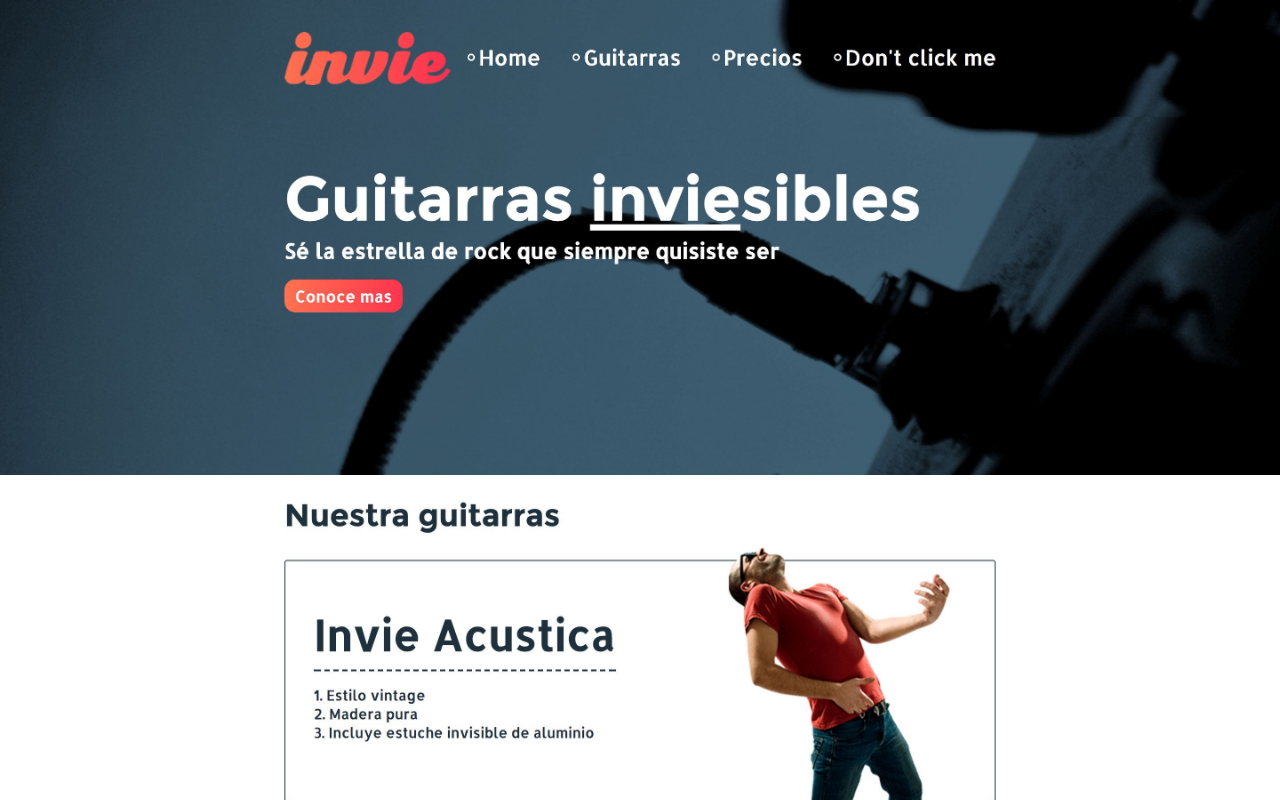
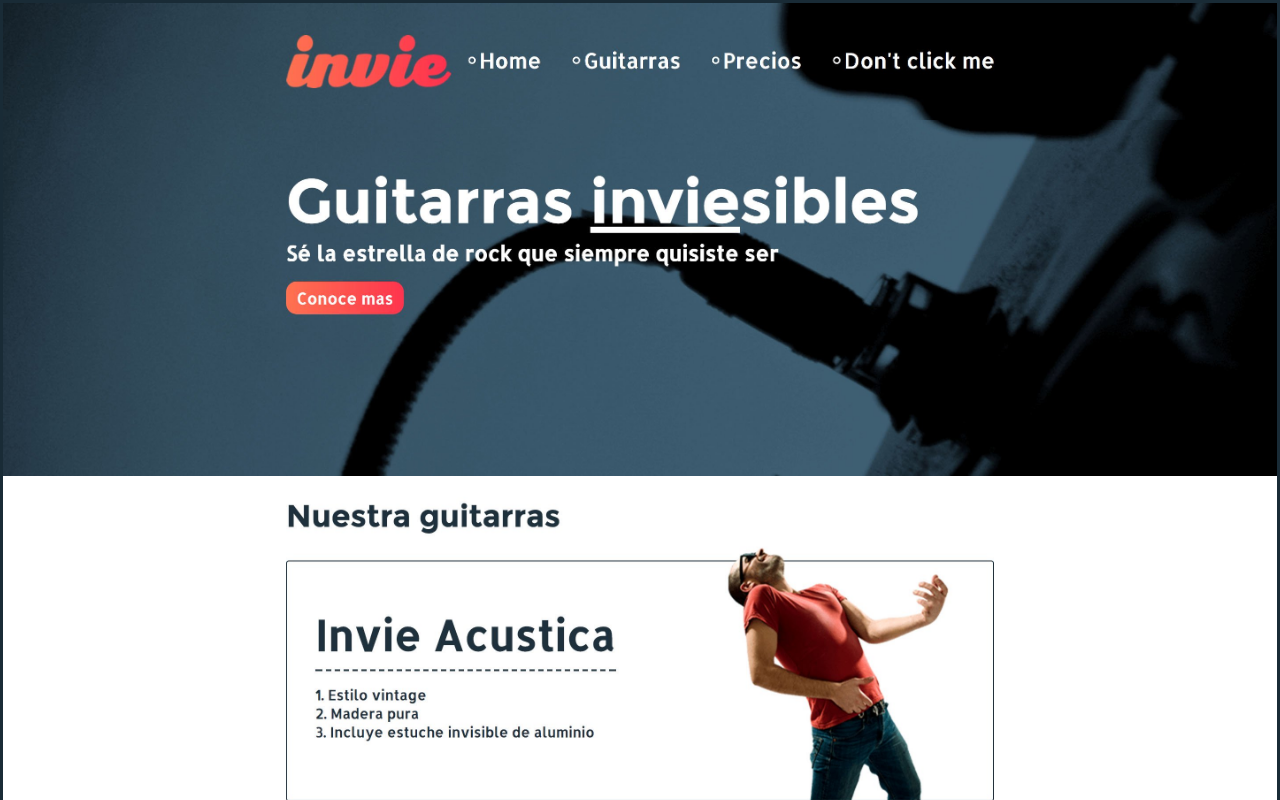
Before and after one commit to DavidRodrigue2/invie-github, a plain HTML site: page index.html in a window 1280 px wide. Shown: the top 800 px of the page. Drawn offline with Linux system fonts and the light colour scheme.

Commit message:
hotfix 1

```diff
--- a/index.html
+++ b/index.html
@@ -5,6 +5,7 @@
 	<style type="text/css">
 		body{
 			margin: 0;
+			border: solid 3px #192b36;
 		}
 		img{
 			max-width: 100%;
```
